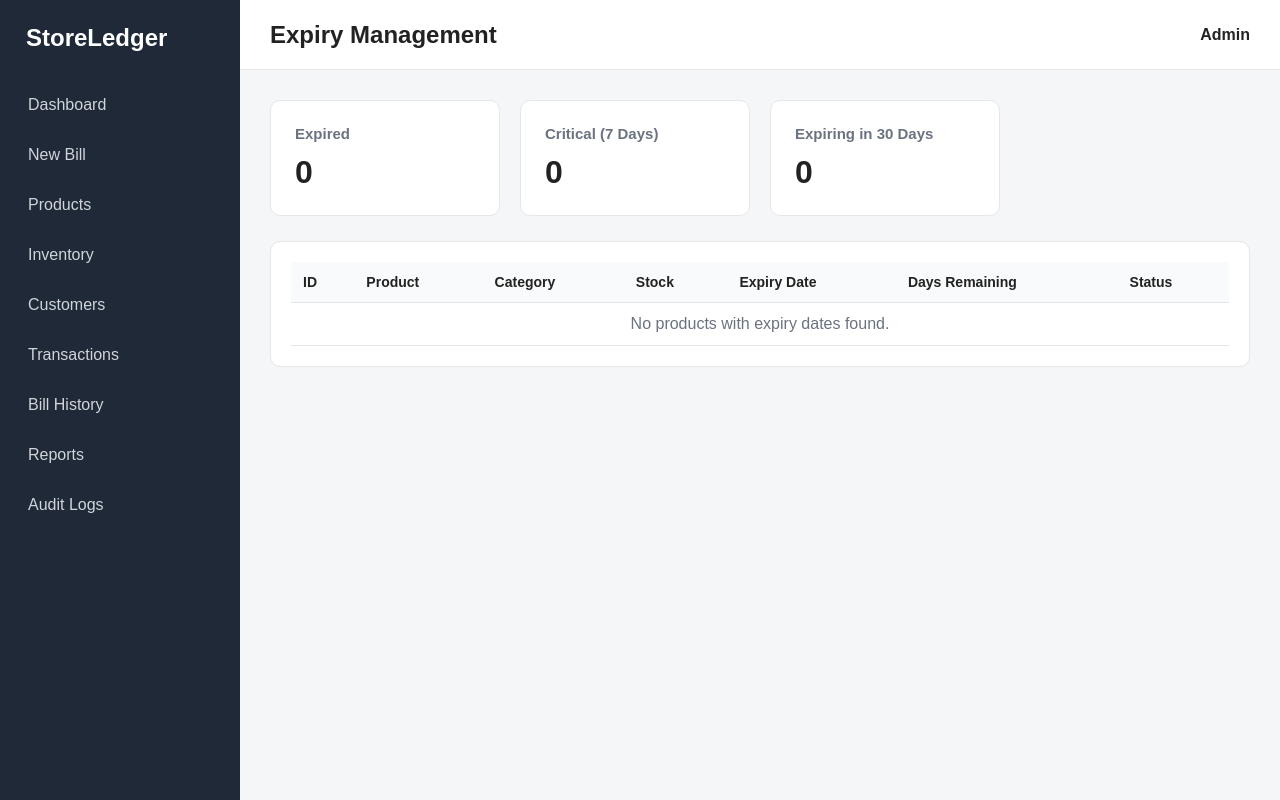
After one commit to tushar-011/StoreLedger, a Flask app: page /inventory/expiry in a window 1280 px wide. The commit adds this page. Run offline with Flask 3, Linux system fonts and the light colour scheme; data that the repository does not hold is empty.

Commit message:
Add product expiry management and billing validation

```diff
--- a/app.py
+++ b/app.py
@@ -85,14 +85,6 @@ def dashboard():
 
     cursor.execute(
         """
-        SELECT COUNT(*) AS total
-        FROM low_stock_view
-        """
-    )
-    low_stock = cursor.fetchone()["total"]
-
-    cursor.execute(
-        """
         SELECT
             total_revenue,
             total_orders
@@ -110,8 +102,25 @@ def dashboard():
         today_revenue = 0
         today_orders = 0
 
-    cursor.close()
-    connection.close()
+
+    cursor.execute(
+        """
+        SELECT COUNT(*) AS total
+        FROM expiry_products_view
+        WHERE expiry_status IN (
+            'Expired',
+            'Critical',
+            'Expiring Soon'
+        )
+        """
+    )
+
+    expiry_alerts = cursor.fetchone()["total"]
+
+
+    cursor.close()
+    connection.close()
+
 
     return render_template(
         "dashboard.html",
@@ -120,7 +129,8 @@ def dashboard():
         total_orders=total_orders,
         low_stock=low_stock,
         today_revenue=today_revenue,
-        today_orders=today_orders
+        today_orders=today_orders,
+        expiry_alerts=expiry_alerts
     )
 
 @app.route("/products/add", methods=["GET", "POST"])
@@ -642,7 +652,6 @@ def load_billing_page(error=None):
             dictionary=True
         )
 
-
     cursor.execute(
         """
         SELECT
@@ -650,14 +659,16 @@ def load_billing_page(error=None):
             product_name,
             price,
             stock,
-            tax_rate
+            tax_rate,
+            expiry_date
         FROM products
+        WHERE expiry_date IS NULL
+        OR expiry_date >= CURDATE()
         ORDER BY product_name
         """
     )
 
     products = cursor.fetchall()
-
 
     cursor.execute(
         """
@@ -1604,6 +1615,63 @@ def reports():
         payment_summary=payment_summary
     )
 
+@app.route("/inventory/expiry")
+def expiry_products():
+
+    connection = get_db_connection()
+    cursor = connection.cursor(dictionary=True)
+
+    cursor.execute(
+        """
+        SELECT *
+        FROM expiry_products_view
+        ORDER BY expiry_date ASC
+        """
+    )
+
+    products = cursor.fetchall()
+
+    cursor.execute(
+        """
+        SELECT COUNT(*) AS total
+        FROM expiry_products_view
+        WHERE expiry_status = 'Expired'
+        """
+    )
+
+    expired_count = cursor.fetchone()["total"]
+
+    cursor.execute(
+        """
+        SELECT COUNT(*) AS total
+        FROM expiry_products_view
+        WHERE expiry_status = 'Critical'
+        """
+    )
+
+    critical_count = cursor.fetchone()["total"]
+
+    cursor.execute(
+        """
+        SELECT COUNT(*) AS total
+        FROM expiry_products_view
+        WHERE expiry_status = 'Expiring Soon'
+        """
+    )
+
+    expiring_count = cursor.fetchone()["total"]
+
+    cursor.close()
+    connection.close()
+
+    return render_template(
+        "expiry_products.html",
+        products=products,
+        expired_count=expired_count,
+        critical_count=critical_count,
+        expiring_count=expiring_count
+    )
+
 
 if __name__ == "__main__":
     app.run(debug=True)
--- a/templates/dashboard.html
+++ b/templates/dashboard.html
@@ -57,4 +57,9 @@ Dashboard
     <p>{{ today_orders }}</p>
 </div>
 
+<div class="dashboard-card">
+    <h3>Expiry Alerts</h3>
+    <p>{{ expiry_alerts }}</p>
+</div>
+
 {% endblock %}
--- /dev/null
+++ b/templates/expiry_products.html
@@ -0,0 +1,146 @@
+{% extends "base.html" %}
+
+{% block title %}
+Expiry Management | StoreLedger
+{% endblock %}
+
+{% block page_title %}
+Expiry Management
+{% endblock %}
+
+{% block content %}
+
+<div class="inventory-summary">
+
+    <div class="dashboard-card">
+        <h3>Expired</h3>
+        <p>{{ expired_count }}</p>
+    </div>
+
+    <div class="dashboard-card">
+        <h3>Critical (7 Days)</h3>
+        <p>{{ critical_count }}</p>
+    </div>
+
+    <div class="dashboard-card">
+        <h3>Expiring in 30 Days</h3>
+        <p>{{ expiring_count }}</p>
+    </div>
+
+</div>
+
+
+<div class="table-card">
+
+    <table class="data-table">
+
+        <thead>
+            <tr>
+                <th>ID</th>
+                <th>Product</th>
+                <th>Category</th>
+                <th>Stock</th>
+                <th>Expiry Date</th>
+                <th>Days Remaining</th>
+                <th>Status</th>
+            </tr>
+        </thead>
+
+        <tbody>
+
+            {% for product in products %}
+
+            <tr class="
+                {% if product.expiry_status == 'Expired' %}
+                    expired-row
+                {% elif product.expiry_status == 'Critical' %}
+                    expiry-critical-row
+                {% endif %}
+            ">
+
+                <td>
+                    {{ product.product_id }}
+                </td>
+
+                <td>
+                    {{ product.product_name }}
+                </td>
+
+                <td>
+                    {{ product.category_name or "Uncategorized" }}
+                </td>
+
+                <td>
+                    {{ product.stock }}
+                </td>
+
+                <td>
+                    {{ product.expiry_date }}
+                </td>
+
+                <td>
+
+                    {% if product.days_remaining < 0 %}
+
+                        Expired
+                        {{ product.days_remaining | abs }}
+                        day(s) ago
+
+                    {% else %}
+
+                        {{ product.days_remaining }}
+                        day(s)
+
+                    {% endif %}
+
+                </td>
+
+                <td>
+
+                    {% if product.expiry_status == "Expired" %}
+
+                        <span class="expired-badge">
+                            Expired
+                        </span>
+
+                    {% elif product.expiry_status == "Critical" %}
+
+                        <span class="expiry-critical-badge">
+                            Critical
+                        </span>
+
+                    {% elif product.expiry_status == "Expiring Soon" %}
+
+                        <span class="expiry-warning-badge">
+                            Expiring Soon
+                        </span>
+
+                    {% else %}
+
+                        <span class="stock-ok-badge">
+                            Safe
+                        </span>
+
+                    {% endif %}
+
+                </td>
+
+            </tr>
+
+            {% else %}
+
+            <tr>
+                <td colspan="7" class="empty-table">
+                    No products with expiry dates found.
+                </td>
+            </tr>
+
+            {% endfor %}
+
+        </tbody>
+
+    </table>
+
+</div>
+
+{% endblock %}
```
Also changed, not shown: database/view/expiry_products_view.sql (added, +32 -0 lines), static/css/style.css (+44 -0 lines), templates/inventory.html (+7 -0 lines).
